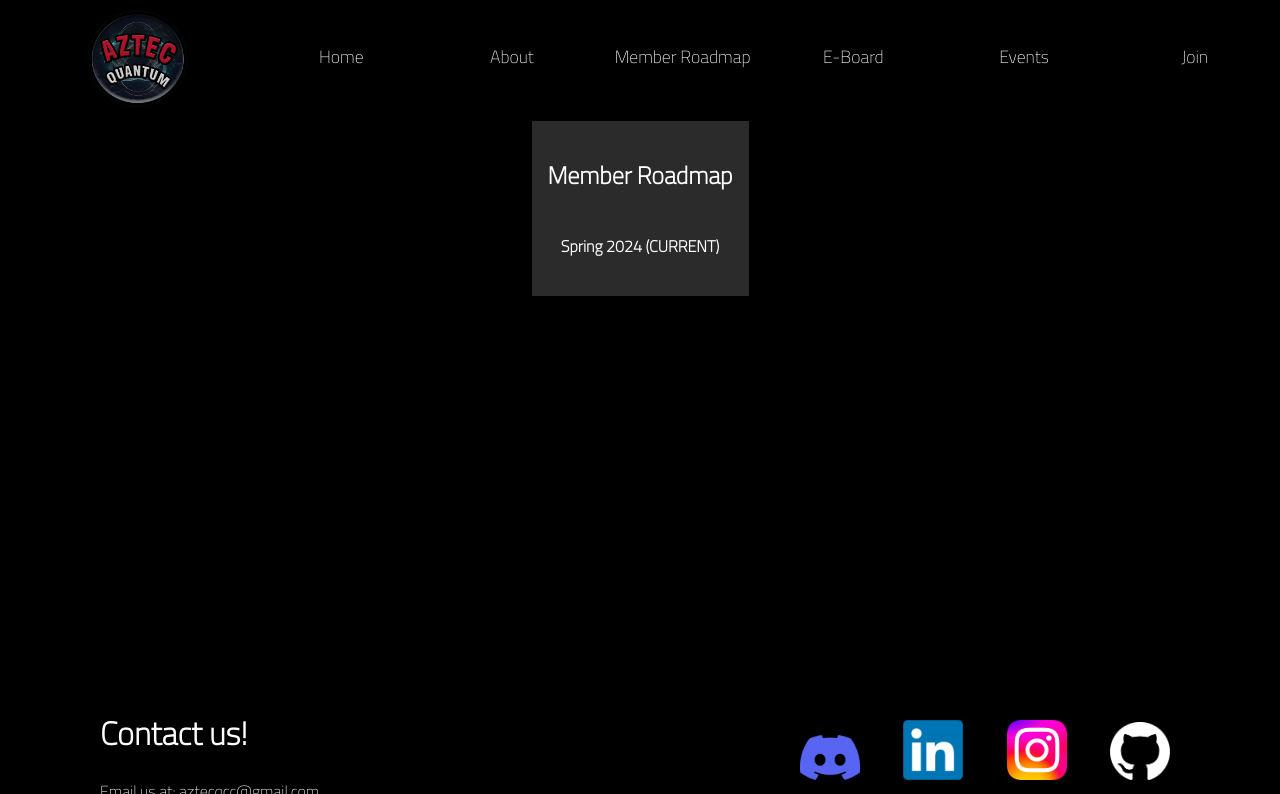
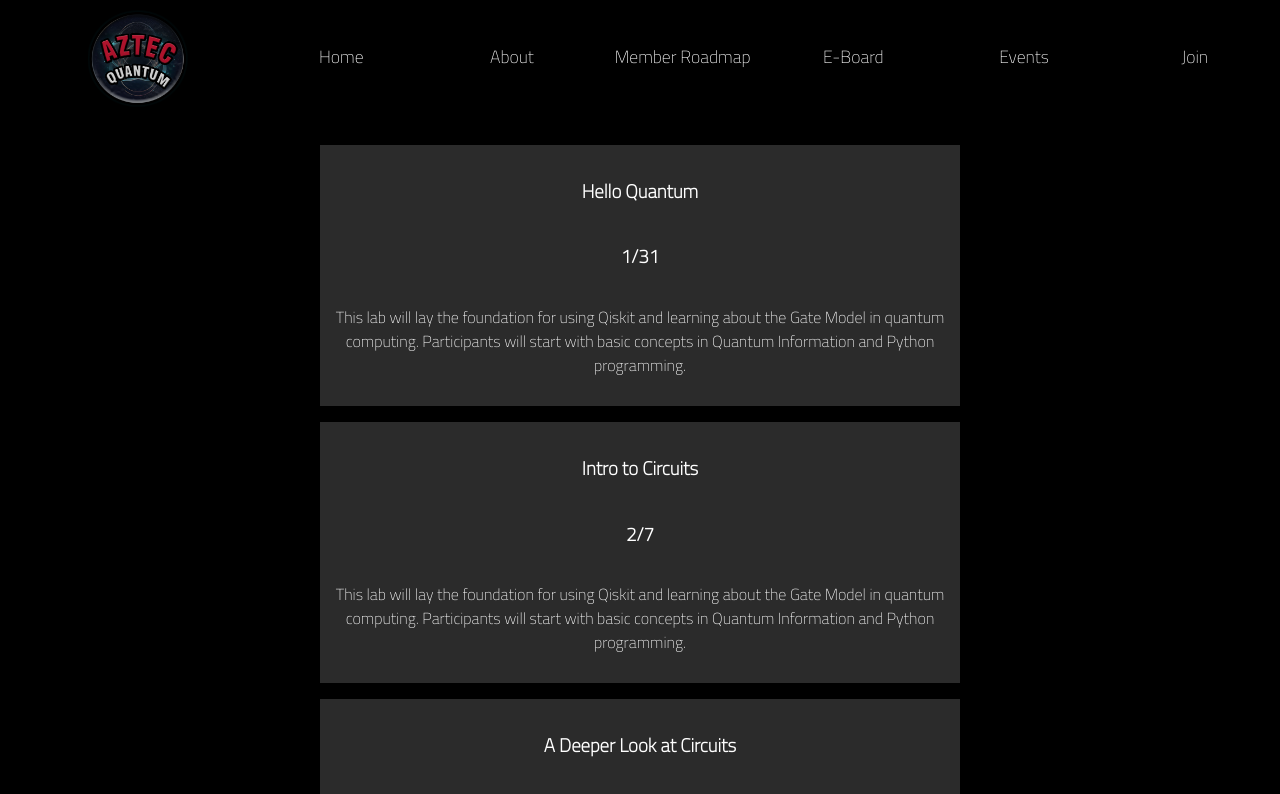
Before and after one commit to aztec-quantum/club-site, a website: page public/index.html in a window 1280 px wide. Both pictures are taken after a click on the link "Member Roadmap". Shown: the top 794 px of the page. Drawn offline with Linux system fonts and the light colour scheme.

Commit message:
implementing roadmap funtionality

```diff
--- a/package.json
+++ b/package.json
@@ -5,7 +5,7 @@
   "main": "server.js",
   "scripts": {
     "test": "test",
-    "start": "node server.js"
+    "start": "nodemon --save-dev server.js"
   },
   "repository": {
     "type": "git",
@@ -21,5 +21,8 @@
     "compression": "^1.7.4",
     "express": "^4.18.2",
     "socket.io": "^4.7.3"
+  },
+  "devDependencies": {
+    "nodemon": "^3.0.2"
   }
 }
--- /dev/null
+++ b/public/assets/json/roadmap.json
@@ -0,0 +1,198 @@
+{
+    "roadmap": {
+        "roadmap-nodes": [
+            {
+                "title": "Hello Quantum",
+                "description": "This lab will lay the foundation for using Qiskit and learning about the Gate Model in quantum computing. Participants will start with basic concepts in Quantum Information and Python programming.",
+                "date": "1/31",
+                "purpose": "Lay a foundation for using Qiskit and learning Gate Model of Quantum Computation",
+                "tagscontainer": {
+                    "tags": ["Quantum Information","Python"]
+                },
+                "resourcescontainer": {
+                    "resources": []
+                }
+            },
+            {
+                "title": "Intro to Circuits",
+                "description": "This lab will lay the foundation for using Qiskit and learning about the Gate Model in quantum computing. Participants will start with basic concepts in Quantum Information and Python programming.",
+                "date": "2/7",
+                "purpose": "Understand the basics of quantum information theory",
+                "tagscontainer": {
+                    "tags": []
+                },
+                "resourcescontainer": {
+                    "resources": []
+                }
+            },
+            {
+                "title": "A Deeper Look at Circuits",
+                "description": "The lab will delve deeper into Quantum Circuits and the Gate Model. It aims to build a solid foundation in Quantum Gate Model and the practical use of Quantum Circuits.",
+                "date": "2/14",
+                "purpose": "Build a foundation in Quantum Gate Model and Using Quantum Circuits",
+                "tagscontainer": {
+                    "tags": []
+                },
+                "resourcescontainer": {
+                    "resources": []
+                }
+            },
+            {
+                "title": "Intro to Gate Model",
+                "description": "This lab is about building Quantum Circuits using the Quantum Gate Model. It will cover the Gate Model, Logic Gates, and Quantum Information.",
+                "date": "2/21",
+                "purpose": "Building Quantum Circuits using the Quantum Gate Model",
+                "tagscontainer": {
+                    "tags": []
+                },
+                "resourcescontainer": {
+                    "resources": []
+                }
+            },
+            {
+                "title": "A Deeper Look at the Gate Model",
+                "description": "The focus here is to understand the gate model and its applications, including Logic Gates, Boolean Expressions, Quantum Information, and Dynamic Circuits.",
+                "date": "2/28",
+                "purpose": "Understand the gate model and it’s applications ",
+                "tagscontainer": {
+                    "tags": []
+                },
+                "resourcescontainer": {
+                    "resources": []
+                }
+            },
+            {
+                "title": "Beginning Quantum Algorithms",
+                "description": "This lab introduces entangled qubit pairs and lays a foundation for understanding quantum algorithms. It will cover the Gate Model, Quantum Algorithms, and Bell’s States.",
+                "date": "3/6",
+                "purpose": "Introduce entangled qubit pairs and how entanglement is used in quantum algorithms",
+                "tagscontainer": {
+                    "tags": []
+                },
+                "resourcescontainer": {
+                    "resources": []
+                }
+            },
+            {
+                "title": "Quantum Algorithms and Use Cases",
+                "description": "This lab focuses on understanding how quantum teleportation is implemented and the algorithms it leverages.",
+                "date": "3/13",
+                "purpose": "Understand how quantum teleportation is implemented and the broader implications of the algorithm",
+                "tagscontainer": {
+                    "tags": []
+                },
+                "resourcescontainer": {
+                    "resources": []
+                }
+            },
+            {
+                "title": "Implementing Quantum Algorithms",
+                "description": "Introduces Dynamic Circuits and famous quantum algorithms like Shor’s and Grover’s Algorithms, along with their applications.",
+                "date": "3/20",
+                "purpose": "Introduce Dynamic Circuits, Introduce a Famous quantum algorithm and understand it’s applications",
+                "tagscontainer": {
+                    "tags": []
+                },
+                "resourcescontainer": {
+                    "resources": []
+                }
+            },
+            {
+                "title": "Intro to Error Correction",
+                "description": "The lab introduces quantum errors and explores how they can be corrected in hardware and software.",
+                "date": "3/27",
+                "purpose": "Introduce Quantum Errors and explore ways to properly handle errors",
+                "tagscontainer": {
+                    "tags": []
+                },
+                "resourcescontainer": {
+                    "resources": []
+                }
+            },
+            {
+                "title": "Mitigation, Correction, and Suppression",
+                "description": "A deeper look into Quantum Errors, understanding the difference between error mitigation, error correction, and error suppression.",
+                "date": "4/3",
+                "purpose": "A deeper look into Quantum Errors. Understand the difference between error mitigation, error correction, and error suppression",
+                "tagscontainer": {
+                    "tags": []
+                },
+                "resourcescontainer": {
+                    "resources": []
+                }
+            },
+            {
+                "title": "Designing Quantum Circuits",
+                "description": "Focuses on learning how to design and develop a quantum circuit.",
+                "date": "4/10",
+                "purpose": "Learn how to design and develop a quantum circuit",
+                "tagscontainer": {
+                    "tags": []
+                },
+                "resourcescontainer": {
+                    "resources": []
+                }
+            },
+            {
+                "title": "Algorithm Creation I",
+                "description": "Covers the basics of Quantum Algorithm Creation.",
+                "date": "4/17",
+                "purpose": "Learn the basics of Quantum Algorithm Creation",
+                "tagscontainer": {
+                    "tags": []
+                },
+                "resourcescontainer": {
+                    "resources": []
+                }
+            },
+            {
+                "title": "Algorithm Creation II",
+                "description": "Continues with Quantum Algorithm Design and Development.",
+                "date": "4/24",
+                "purpose": "Look into Quantum Algorithm Design and Development",
+                "tagscontainer": {
+                    "tags": []
+                },
+                "resourcescontainer": {
+                    "resources": []
+                }
+            },
+            {
+                "title": "Quantum Application Design",
+                "description": "Design an Open Source Quantum Algorithm - Development Summary I.",
+                "date": "5/1",
+                "purpose": "Develop an Open Source Quantum Algorithm",
+                "tagscontainer": {
+                    "tags": []
+                },
+                "resourcescontainer": {
+                    "resources": []
+                }
+            },
+            {
+                "title": "Quantum Application Development I",
+                "description": "Continues the development of an Open Source Quantum Algorithm - Development Summary II.",
+                "date": "5/8",
+                "purpose": "Develop an Open Source Quantum Algorithm",
+                "tagscontainer": {
+                    "tags": []
+                },
+                "resourcescontainer": {
+                    "resources": []
+                }
+            },
+            {
+                "title": "Quantum Application Development II",
+                "description": "Finalizes the development of an Open Source Quantum Algorithm - Development Summary III.",
+                "date": "5/15",
+                "purpose": "Develop an Open Source Quantum Algorithm",
+                "tagscontainer": {
+                    "tags": []
+                },
+                "resourcescontainer": {
+                    "resources": []
+                }
+            }
+        ]
+    }
+}
--- a/public/index.html
+++ b/public/index.html
@@ -12,7 +12,6 @@
     <link rel="preconnect" href="https://fonts.gstatic.com" crossorigin>
     <link href="https://fonts.googleapis.com/css2?family=Titillium+Web:wght@200&display=swap" rel="stylesheet">
     <!--  -->
-
     <title>San Diego State Quantum Computing</title>
 </head>
 <body>
@@ -124,10 +123,7 @@
 
         <!--  Member Roadmap Page -->
         <div id="roadmap" class="page roadmap-container">
-            <article class="roadmap">
-                <h1>Member Roadmap</h1>
-                <h4>Spring 2024 (CURRENT)</h3>
-            </article>
+
         </div>
 
 
--- a/public/scripts/index.js
+++ b/public/scripts/index.js
@@ -8,6 +8,9 @@ function switchPage(id){
     closeSideNav();
     if(id == 'home'){
         document.getElementById('main').classList.add('home')
+    }
+    if(id == 'roadmap'){
+        if(document.getElementById('roadmap').children.length == 0)fetchRoadmapJSON();
     }
     else{
         document.getElementById('main').classList.remove('home')
@@ -68,3 +71,97 @@ function openSideNav(){
 function closeSideNav(){
     document.getElementById("sidenav").style.display = "none";
 }
+
+// Handle roadmap
+function fetchRoadmapJSON() {
+    fetch('../assets/json/roadmap.json')
+        .then(response => response.json())
+        .then(data => {
+            renderRoadmap(data);
+        })
+        .catch(error => console.error('Error fetching roadmap JSON:', error));
+}
+function renderRoadmap(roadmapData) {
+    const roadmap = document.createElement('ul');
+    roadmap.classList.add('roadmap');
+    for (const node of roadmapData.roadmap['roadmap-nodes']) {
+        roadmap.appendChild(createRoadmapItem(node.date, node.title, node.description));
+    }
+
+    const roadmapContainer = document.getElementById('roadmap');
+    roadmapContainer.appendChild(roadmap);
+}
+
+function createRoadmapItem(date, title, desc){
+    item = document.createElement('li');
+    item.classList.add('roadmap-node');
+    item.appendChild(createRoadmapTitle(title));
+    item.appendChild(createRoadmapDate(date));
+    item.appendChild(createRoadmapDesc(desc));
+    return item;
+}
+
+function createRoadmapDate(date){
+    dateElem = document.createElement('h3');
+    dateElem.classList.add('node-date');
+    dateElem.innerText = date;
+    return dateElem;
+}
+
+function createRoadmapTitle(title){
+    titleElem = document.createElement('h3');
+    titleElem.classList.add('node-text');
+    titleElem.innerText = title;
+    return titleElem;
+}
+
+function createRoadmapDesc(desc){
+    descElem = document.createElement('p');
+    descElem.classList.add('node-desc');
+    descElem.innerText = desc;
+    return descElem;
+}
+
+function createRoadmapPurpose(purpose){
+    purposeElem = document.createElement('p');
+    purposeElem.classList.add('node-purp');
+    purposeElem.innerText = purpose;
+    return purposeElem;
+}
+
+function createTagContainer(){
+    tagsContainer = document.createElement('ul');
+    tagsContainer.classList.add('tags-container');
+    tagsContainer.appendChild(createTags());
+    return tagsContainer;
+}
+function createTags(){
+    tags = document.createElement('li');
+    tags.classList.add('node-tag');
+    tags.innerText = "test";
+    return tags;
+}
+function createResourcesContainer(){
+    resourcesContainer = document.createElement('ul');
+    resourcesContainer.classList.add('resources-container');
+    resourcesContainer.appendChild(createResources());
+    return resourcesContainer;
+}
+function createResources(){
+
+}
+/**<ul class="roadmap">
+                <li class="roadmap-node">
+                    <h3>Hello Quantum</h3>
+                    <h4> Lab 1 - 1/31</h4>
+                    <p class="node-desc"></p>
+                    <p class="node-purp"></p>
+                    <p class="node-purp"></p>
+                    <ul class="tags-container">
+                        <li class="node-tag"></li>
+                    </ul>
+                    <ul class="resources-container">
+                        <li class="node-resource"></li>
+                    </ul>
+                </li>
+            </ul> */
--- a/public/styles/home.css
+++ b/public/styles/home.css
@@ -222,14 +222,22 @@ body {
     display: flex;
     flex-direction: column;
     justify-content: center;
-    background-color: #2b2b2b;
     margin: 1vh;
     padding: 2vh;
 }
-.roadmap:hover {
+.roadmap-node:hover {
     background-color: #3f3f3f;
 }
-
+.roadmap-node {
+    padding: 2%;
+    display: flex;
+    flex-direction: column;
+    justify-content: top;
+    align-items: center;
+    margin: 1vh;
+    background-color: #2b2b2b;
+    max-width: 50vw;
+}
 
 
 
```
Also changed, not shown: public/scripts/roadmap.js (added), 1 other file.
